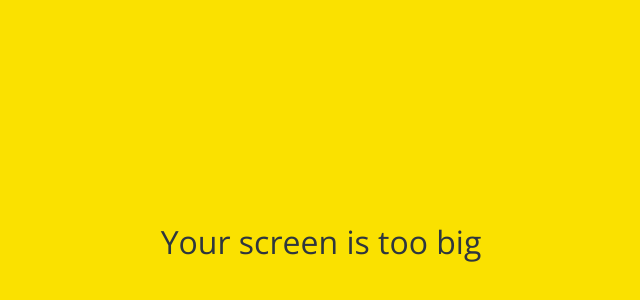
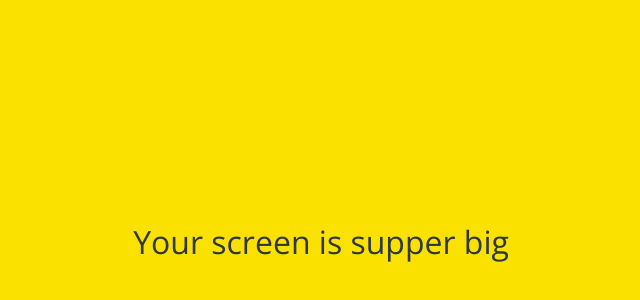
Before and after one commit to wwwkimminja/kokoa-clone-2022, a plain HTML site: page friends.html in a window 1280 px wide. Shown: the part 158-458 px from the top of the page, without its empty margins (319-959 px from the left). Drawn offline with nearby package versions, Linux system fonts and the light colour scheme.

Commit message:
too->super

```diff
--- a/friends.html
+++ b/friends.html
@@ -91,7 +91,7 @@
     </div>
 
     <div id="no-mobile">
-        <span>Your screen is too big </span>
+        <span>Your screen is supper big </span>
     </div>
 
     <script script src="https://kit.fontawesome.com/6478f529f2.js" crossorigin="anonymous"></script>
```
